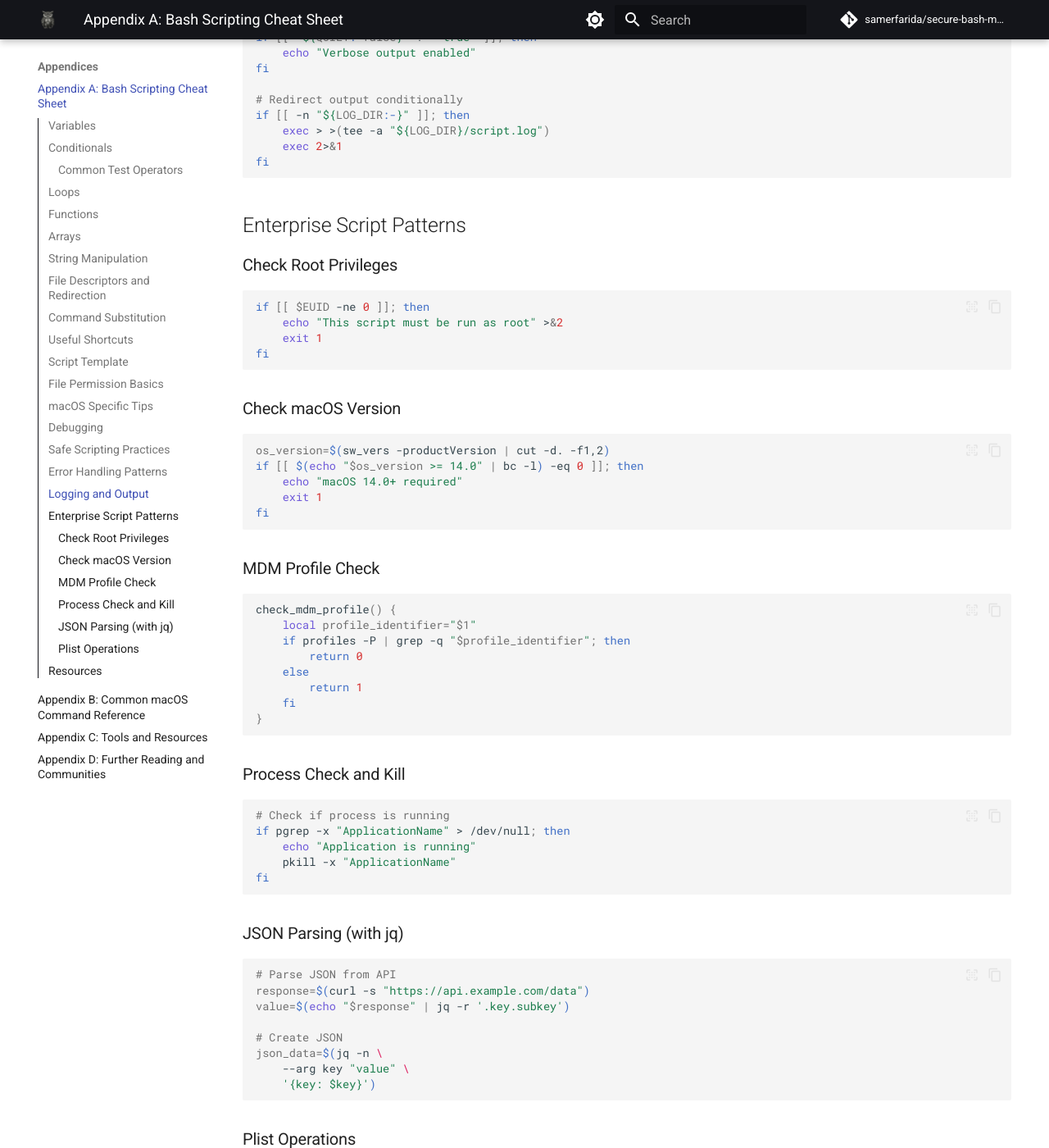
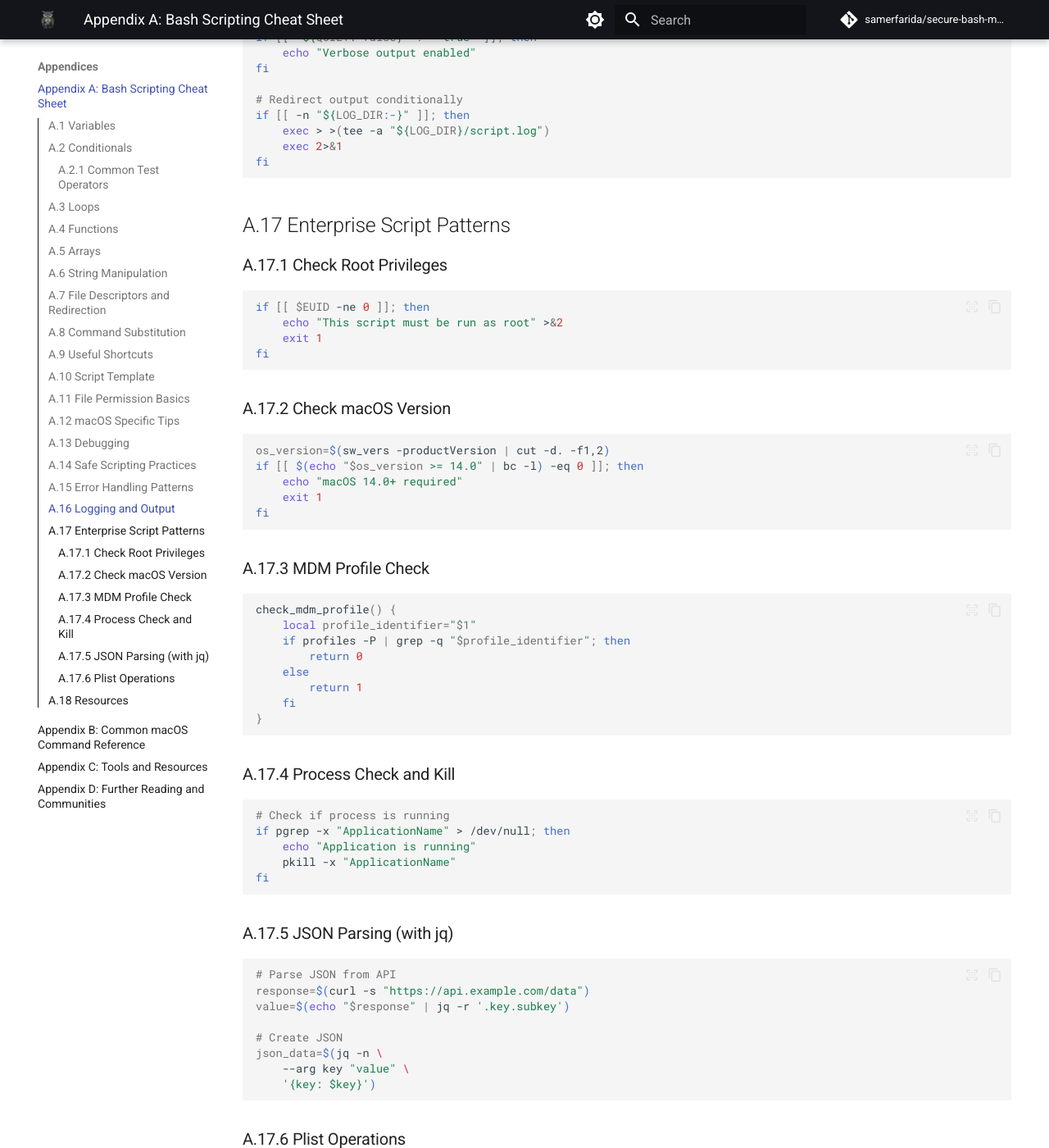
Before and after one commit to samerfarida/secure-bash-macos-ebook, an MkDocs documentation site: the page built from ebook/appendices/100_A_cheatsheet.md, in a window 1280 px wide and 1400 px high, scrolled down 4863 px. Shown: the whole window at 82% size. Built offline with MkDocs 1.6.1 and Material for MkDocs 9.7.7, drawn with Linux system fonts in a browser that asks for light colours; comment, search, counter and statistics services are not loaded; some of the changed text lies outside the part shown.

Commit message:
Standardize ebook structure: fix chapter order and add missing sections
- Fix Chapter 19: Move Learning Objectives and Introduction before numbered sections
- Fix Chapter 6: Add missing macOS Scripting Tips section
- Number all appendix sections and subsections (A.1, A.1.1, B.1, etc.)
- Ensure all chapters follow consistent structure order
- All appendices now use proper numbering format

````diff
--- a/ebook/appendices/100_A_cheatsheet.md
+++ b/ebook/appendices/100_A_cheatsheet.md
@@ -3,7 +3,7 @@
 A quick-reference guide for writing and debugging Bash scripts on macOS. This cheat sheet focuses on practical patterns used in enterprise macOS management and security automation.
 
 
-## Variables
+## A.1 Variables
 
 ```bash
 name="Sammy"
@@ -13,7 +13,7 @@
 ```
 
 
-## Conditionals
+## A.2 Conditionals
 
 ```bash
 if [ "$var" -eq 1 ]; then
@@ -25,7 +25,7 @@
 fi
 ```
 
-### Common Test Operators
+### A.2.1 Common Test Operators
 
 | Test         | Description           |
 |--------------|------------------------|
@@ -38,7 +38,7 @@
 | `"$a" != "$b"` | Strings not equal     |
 
 
-## Loops
+## A.3 Loops
 
 ```bash
 for file in *.txt; do
@@ -56,7 +56,7 @@
 ```
 
 
-## Functions
+## A.4 Functions
 
 ```bash
 greet() {
@@ -66,7 +66,7 @@
 ```
 
 
-## Arrays
+## A.5 Arrays
 
 ```bash
 fruits=("apple" "banana" "cherry")
@@ -75,7 +75,7 @@
 ```
 
 
-## String Manipulation
+## A.6 String Manipulation
 
 ```bash
 str="macOS"
@@ -86,7 +86,7 @@
 ```
 
 
-## File Descriptors and Redirection
+## A.7 File Descriptors and Redirection
 
 ```bash
 command > out.txt        # stdout
@@ -96,7 +96,7 @@
 ```
 
 
-## Command Substitution
+## A.8 Command Substitution
 
 ```bash
 today=$(date)
@@ -104,7 +104,7 @@
 ```
 
 
-## Useful Shortcuts
+## A.9 Useful Shortcuts
 
 | Shortcut     | Meaning                         |
 |--------------|----------------------------------|
@@ -117,7 +117,7 @@
 | `!n`         | Run command `n` from history     |
 
 
-## Script Template
+## A.10 Script Template
 
 ```bash
 #!/bin/bash
@@ -132,7 +132,7 @@
 ```
 
 
-## File Permission Basics
+## A.11 File Permission Basics
 
 ```bash
 chmod +x script.sh      # make executable
@@ -141,7 +141,7 @@
 ```
 
 
-## macOS Specific Tips
+## A.12 macOS Specific Tips
 
 ```bash
 open -a "TextEdit" file.txt        # open file with GUI app
@@ -151,7 +151,7 @@
 ```
 
 
-## Debugging
+## A.13 Debugging
 
 ```bash
 bash -x script.sh       # trace execution
@@ -160,7 +160,7 @@
 ```
 
 
-## Safe Scripting Practices
+## A.14 Safe Scripting Practices
 
 - Use `set -euo pipefail` for strict error handling
 - Quote variables: `"$var"` to prevent word splitting
@@ -169,7 +169,7 @@
 - Check return codes: `if ! command; then echo "Failed"; fi`
 - Use absolute paths in scripts: `/usr/local/bin/tool` vs `tool`
 
-## Error Handling Patterns
+## A.15 Error Handling Patterns
 
 ```bash
 # Exit on error with cleanup
@@ -202,7 +202,7 @@
 }
 ```
 
-## Logging and Output
+## A.16 Logging and Output
 
 ```bash
 # Log to file with timestamp
@@ -223,9 +223,9 @@
 fi
 ```
 
-## Enterprise Script Patterns
+## A.17 Enterprise Script Patterns
 
-### Check Root Privileges
+### A.17.1 Check Root Privileges
 
 ```bash
 if [[ $EUID -ne 0 ]]; then
@@ -234,7 +234,7 @@
 fi
 ```
 
-### Check macOS Version
+### A.17.2 Check macOS Version
 
 ```bash
 os_version=$(sw_vers -productVersion | cut -d. -f1,2)
@@ -244,7 +244,7 @@
 fi
 ```
 
-### MDM Profile Check
+### A.17.3 MDM Profile Check
 
 ```bash
 check_mdm_profile() {
@@ -257,7 +257,7 @@
 }
 ```
 
-### Process Check and Kill
+### A.17.4 Process Check and Kill
 
 ```bash
 # Check if process is running
@@ -267,7 +267,7 @@
 fi
 ```
 
-### JSON Parsing (with jq)
+### A.17.5 JSON Parsing (with jq)
 
 ```bash
 # Parse JSON from API
@@ -280,7 +280,7 @@
     '{key: $key}')
 ```
 
-### Plist Operations
+### A.17.6 Plist Operations
 
 ```bash
 # Read plist value
@@ -297,7 +297,7 @@
 /usr/libexec/PlistBuddy -c "Set :Key value" file.plist
 ```
 
-## Resources
+## A.18 Resources
 
 - `man bash` — Bash manual
 - `help` — Bash built-ins help
````
Also changed, not shown: ebook/appendices/101_B_common_macOS_command_reference.md (+14 -14 lines), ebook/appendices/102_C_tools_and_resources.md (+6 -6 lines), ebook/appendices/103_D_further_reading_and_communities.md (+5 -5 lines), ebook/part2_advanced_security/06_control_structures_and_functions.md (+9 -0 lines), ebook/part3_real_world_projects/19_macos_patch_automation_notifications.md (+17 -17 lines).
